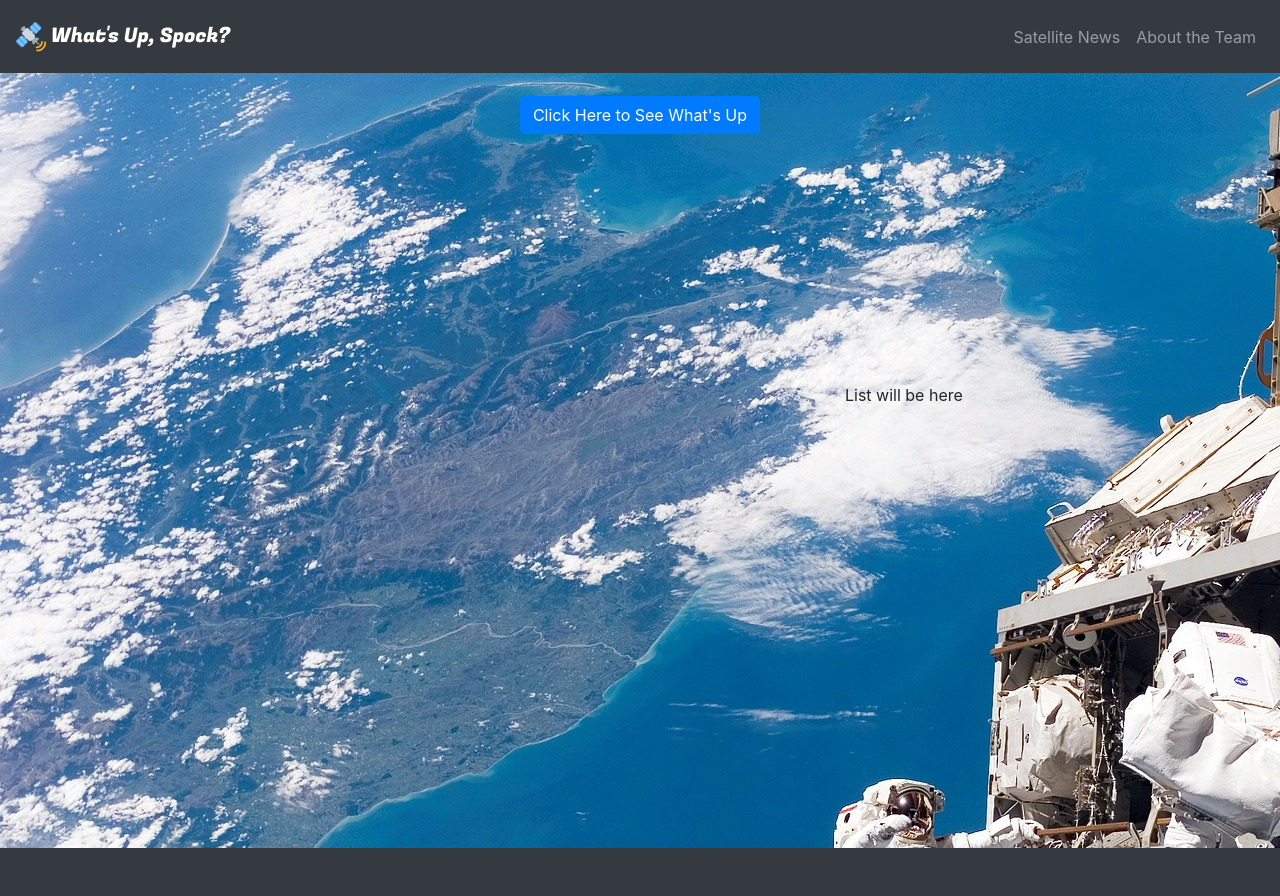
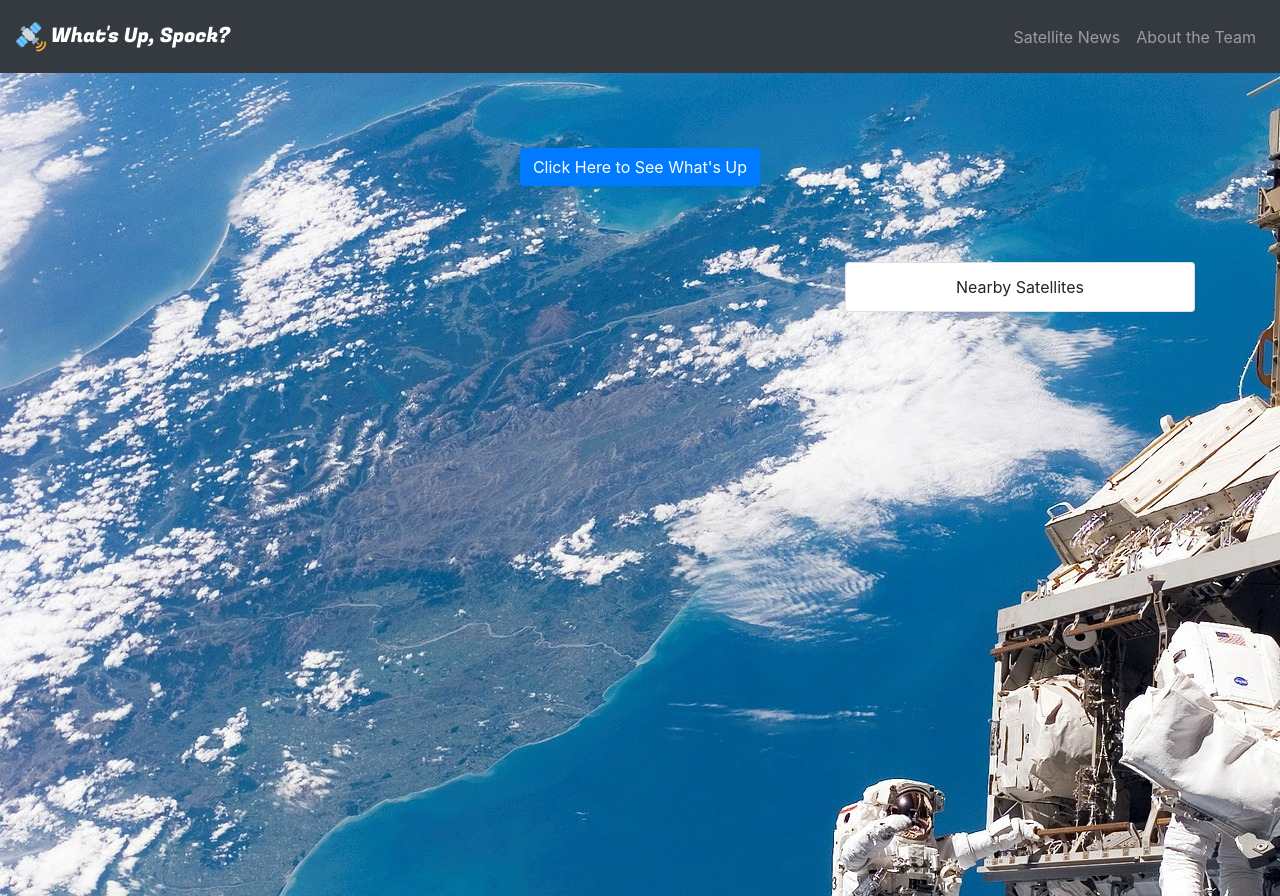
Before and after one commit to puglisac/orbital-sky, a Flask app: page / in a window 1280 px wide. Before the commit the page ends 848 px from the top, so only its background shows below. Run offline with Flask 2, Linux system fonts and the light colour scheme; some libraries are stand-ins or nearby versions.

Commit message:
Add sat list and styling

```diff
--- a/static/css/app.css
+++ b/static/css/app.css
@@ -1,5 +1,13 @@
 body {
   background-image: url(../images/background-img.jpg);
+  background-repeat: no-repeat;
+}
+
+#sat-list {
+  height: 60vh;
+  overflow-y: scroll;
+  cursor: pointer;
+
 }
 
 .overlay-box {
--- a/static/js/app.js
+++ b/static/js/app.js
@@ -24,6 +24,7 @@ function getUserLocation() {
     flyIn.goTo(userPosition);
     const resp = await axios.get(`/satellites/api/${userData.lat}/${userData.long}/${userData.alt}`);
     console.log(resp.data)
+    createSatList(resp.data.above);
     resp.data.above.forEach((sat) => {
       const satData = {
         alt: sat.satalt,
@@ -59,7 +60,27 @@ function generatePlacemark(data) {
     : `static/images/${data.icon}.svg`;
   const position = new WorldWind.Position(data.lat, data.long, data.alt);
   const placemark = new WorldWind.Placemark(position, true, placemarkAttributes);
-  placemark.label = data.label === 'Your Location' ? `${data.label}` : '';
+  placemark.label = data.label;
   placemark.alwaysOnTop = true;
   satelliteLayer.addRenderable(placemark);
 }
+
+function createSatList(data) {
+  const satList = document.querySelector('#sat-list');
+  data.forEach((sat) => {
+    const li = document.createElement('li');
+    li.textContent = sat.satname;
+    li.className='list-group-item list-group-item-action';
+    li.addEventListener('click', () => {
+      renderSatModal(sat.satid);
+    })
+    li.setAttribute('data-toggle', 'modal');
+    li.setAttribute('data-target', 'sat-modal')
+    satList.append(li);
+  })
+}
+
+async function renderSatModal(id) {
+  const resp = await axios.get(`/satellites/${id}`);
+  console.log(resp);
+};
--- a/templates/app.html
+++ b/templates/app.html
@@ -4,17 +4,20 @@
 <div id="background-image">
 
   <div class="container h-100">
-    <div class="row h-100 align-items-center">
-      <div class="col-md-12 mb-2 d-flex justify-content-center">
+    <div class="row vh-100 align-items-center">
+      <div class="col-md-12 mb-4 d-flex justify-content-center">
         <button id="location-btn" class="btn btn-primary mx-auto">Click Here to See What's Up</button>
       </div>
-      <div class="col-md-8">
+      <div class="col-md-8 mb-auto">
         <canvas id="globe" height="500" width="500">
           Your browser does not support HTML5 Canvas.
         </canvas>
       </div>
-      <div class="col-md-4">
-        List will be here
+      <div class="col-md-4 mb-auto">
+        <ul class="list-group">
+          <li class="text-center list-group-item">Nearby Satellites</li>
+        </ul>
+        <ul id="sat-list" class="list-group"></ul>
       </div>
     </div>
   </div>
```
Also changed, not shown: static/images/uncategorized.svg.
